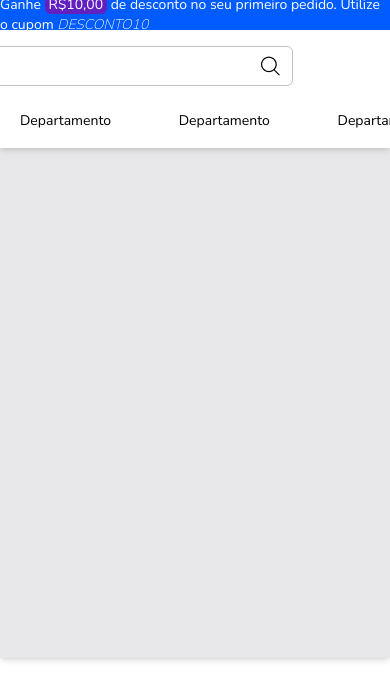
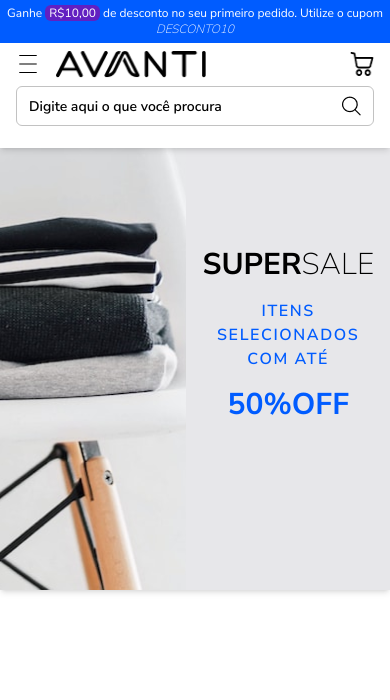
Before and after one commit to luizjoliver/avanti-teste-tecnico, a Next.js app: page / in a window 390 px wide. Shown: the top 700 px of the page. Built offline with nearby package versions, Linux system fonts and the light colour scheme.

Commit message:
update: Project images and responsivity

```diff
--- a/src/app/components/NavBar/DiscountSection.tsx
+++ b/src/app/components/NavBar/DiscountSection.tsx
@@ -2,8 +2,8 @@ import React from 'react'
 
 export default function DiscountSection() {
   return (
-    <div className='w-screen bg-blueavanti h-[30px] flex items-center justify-center text-whiteavanti'>
-        <p className='text-sm'>Ganhe  <span className='bg-purpleavanti rounded-md px-1 '>R$10,00</span>  de desconto no seu primeiro pedido. Utilize o cupom <span className='font-thin italic'>DESCONTO10</span></p>
+    <div className='w-screen bg-blueavanti  h-[52px] lg:h-[30px] flex items-center justify-center text-whiteavanti text-center' >
+        <p className='lg:text-sm text-xs'>Ganhe  <span className='bg-purpleavanti rounded-md px-1 '>R$10,00</span>  de desconto no seu primeiro pedido. Utilize o cupom <span className='font-thin italic'>DESCONTO10</span></p>
     </div>
   )
 }
--- a/src/app/components/NavBar/NavBar.tsx
+++ b/src/app/components/NavBar/NavBar.tsx
@@ -5,34 +5,70 @@ import group from "../../../assets/navbar/Grupo.png";
 import Image from 'next/image';
 import market from "../../../assets/navbar/market.png";
 import NavigationMenu from './NavigationMenu';
+import { CiMenuBurger } from 'react-icons/ci';
 
 export default function NavBar() {
-
-
-
   return (
     <header className='fixed top-0 left-0 w-screen h-[148px] flex flex-col items-center gap-2 z-20 shadow-md bg-whiteavanti'>
       <DiscountSection/>
 
-        <nav className='w-[1420px] h-[118px] 0'>
-            <menu className=' w-full h-1/2 flex items-center justify-between'>
-                <div className='flex w-auto h-full  items-center gap-16'>
-                    <Image src={logo} alt='teste' className='w-[150px] h-[27px]'/>
-                     <div className=' h-[40px] w-[594px] bg-whiteavanti border border-grayavanti-600 rounded-md flex items-center justify-between px-3'>
-                        <input type="text" className='outline-none placeholder:text-sm placeholder:text-blackavanti placeholder:font-semibold size-full ' placeholder='Digite aqui o que você procura' />
-                        <Image src={search} alt='search logo'/>
+      <nav className='w-full xl:w-3/4 h-[118px] '>
+        <menu className='w-full h-1/2 flex flex-col lg:flex-row items-center justify-between px-4'>
+
+
+          <div className='w-full lg:w-auto flex flex-col lg:flex-row lg:items-center lg:gap-16'>
+
+            <div className='lg:hidden w-full flex justify-between items-center'>
+              <div className='flex items-center gap-4'>
+                <CiMenuBurger className='text-2xl' />
+                <Image src={logo} alt='Logo' className='w-[150px] h-[27px]' />
+              </div>
+
+
+              <div className='flex gap-4 items-center'>
+                <Image src={market} alt='Carrinho' className='size-6' />
               </div>
             </div>
 
-                <div className='flex gap-4 items-center'>
-                    <div className='flex items-center gap-2'>
-                        <Image src={group} alt='group' className='w-[20px] h-[24px]'/>
-                        <p className='text-xs font-semibold'>Olá,<br/>Nome cliente!</p>
-                    </div>
-                    <Image src={market} alt='market' className='size-[24px]'/>
+            <div className='lg:hidden w-full h-[40px] mt-2 bg-whiteavanti border border-grayavanti-600 rounded-md flex items-center justify-between px-3'>
+              <input
+                type="text"
+                className='outline-none placeholder:text-sm placeholder:text-blackavanti placeholder:font-semibold w-full'
+                placeholder='Digite aqui o que você procura'
+              />
+              <Image src={search} alt='Ícone de busca' />
             </div>
 
+
+            <Image
+              src={logo}
+              alt='Logo'
+              className='hidden lg:block w-[150px] h-[27px]'
+            />
+
+
+            <div className='hidden lg:flex w-[594px] h-[40px] bg-whiteavanti border border-grayavanti-600 rounded-md items-center justify-between px-3'>
+              <input
+                type="text"
+                className='outline-none placeholder:text-sm placeholder:text-blackavanti placeholder:font-semibold w-full'
+                placeholder='Digite aqui o que você procura'
+              />
+              <Image src={search} alt='Ícone de busca' />
+            </div>
+          </div>
+
+
+          <div className='hidden lg:flex gap-4 items-center'>
+            <div className='flex items-center gap-2'>
+              <Image src={group} alt='Perfil' className='w-5 h-6' />
+              <p className='text-xs font-semibold'>
+                Olá,<br/>Nome cliente!
+              </p>
+            </div>
+            <Image src={market} alt='Carrinho' className='size-6' />
+          </div>
         </menu>
+
         <NavigationMenu/>
       </nav>
     </header>
--- a/src/app/components/NavBar/NavigationMenu.tsx
+++ b/src/app/components/NavBar/NavigationMenu.tsx
@@ -22,13 +22,13 @@ export default function NavigationMenu() {
 
     return (
         <ul
-            className='w-full h-1/2 flex items-center justify-between relative '
+            className='w-full h-1/2 hidden items-center justify-between relative lg:flex '
             onMouseLeave={handleMouseLeave}
         >
             {NavigationItens.map((item, index) => (
                 <li
                     key={item.id}
-                    className='first:font-bold first:flex first:flex-row-reverse first:gap-2 first:items-center text-sm'
+                    className='first:font-bold first:flex first:flex-row-reverse first:gap-2 first:items-center text-xs lg:text-sm'
                     onMouseEnter={() => handleMouseEnter(item.id)}
                 >
                     <p className={`${item.id === currentTitle ? 'text-blueavanti' : ''}`}>{item.title}</p>
--- a/src/app/components/NavBar/OpenedMenu.tsx
+++ b/src/app/components/NavBar/OpenedMenu.tsx
@@ -1,6 +1,5 @@
 import { NavigationItem } from '@/model/types'
-import Image from 'next/image'
-import React, { useState } from 'react'
+import { useState } from 'react'
 import { IoIosArrowForward } from 'react-icons/io'
 import OpenedMenuItem from './OpenedMenuItem'
 
--- a/src/app/globals.css
+++ b/src/app/globals.css
@@ -14,6 +14,7 @@
   --color-darkblueavanti:#00264E;
   --color-purpleavanti:#6220C1;
   --color-blackavanti:#000000;
+  --breakpoint-xs: 26.625rem;
 }
 
 *{
--- a/src/app/page.tsx
+++ b/src/app/page.tsx
@@ -1,16 +1,42 @@
+import Image from "next/image";
 import NavBar from "./components/NavBar/NavBar";
+import BackgroundSale from "../assets/saleImg.png";
 
 export default function Home() {
   return (
-      <main className="h-[100%] w-[100%] ">
+    <main className="min-h-screen w-full">
+      <NavBar />
 
-      <NavBar/>
-      <div className="w-full h-[510px]  mt-[148px] bg-grayavanti-300 shadow-md">
+      <article className="w-full h-[510px] mt-20 md:mt-[148px] flex justify-center bg-grayavanti-300 shadow-md">
+        <div className="h-full w-full xl:w-3/4 flex flex-row">
+          {/* IMAGEM */}
+          <div className="relative w-[400px] md:w-1/2 max-w-[705px] h-full">
+            <Image
+              src={BackgroundSale}
+              alt="Sale"
+              className="w-full h-full object-cover object-[75%_center] md:object-fill"
+              width={705}
+              height={510}
+              priority
+            />
+          </div>
 
-      </div>
-      <div className="w-full h-screen ">
+          {/* TEXTO */}
+          <div className="w-full md:w-1/2 flex flex-col gap-2 items-center justify-center uppercase px-4 md:px-0">
+            <h2 className="text-3xl md:text-6xl 2xl:text-8xl font-thin text-center">
+              <span className="font-bold">Super</span>Sale
+            </h2>
+            <p className="text-blueavanti text-md md:text-xl lg:text-2xl tracking-widest font-semibold mt-2 text-center">
+              Itens selecionados com até
+            </p>
+            <p className="text-blueavanti text-3xl md:text-5xl lg:text-6xl font-bold mt-2">
+              50%off
+            </p>
+          </div>
+        </div>
+      </article>
 
-      </div>
-      </main>
+      <div className="w-full h-screen"></div>
+    </main>
   );
 }
```
Also changed, not shown: src/assets/saleImg.png (renamed from src/assets/Rectangle 10.png). Lines whose indentation alone changed are shown as unchanged.
